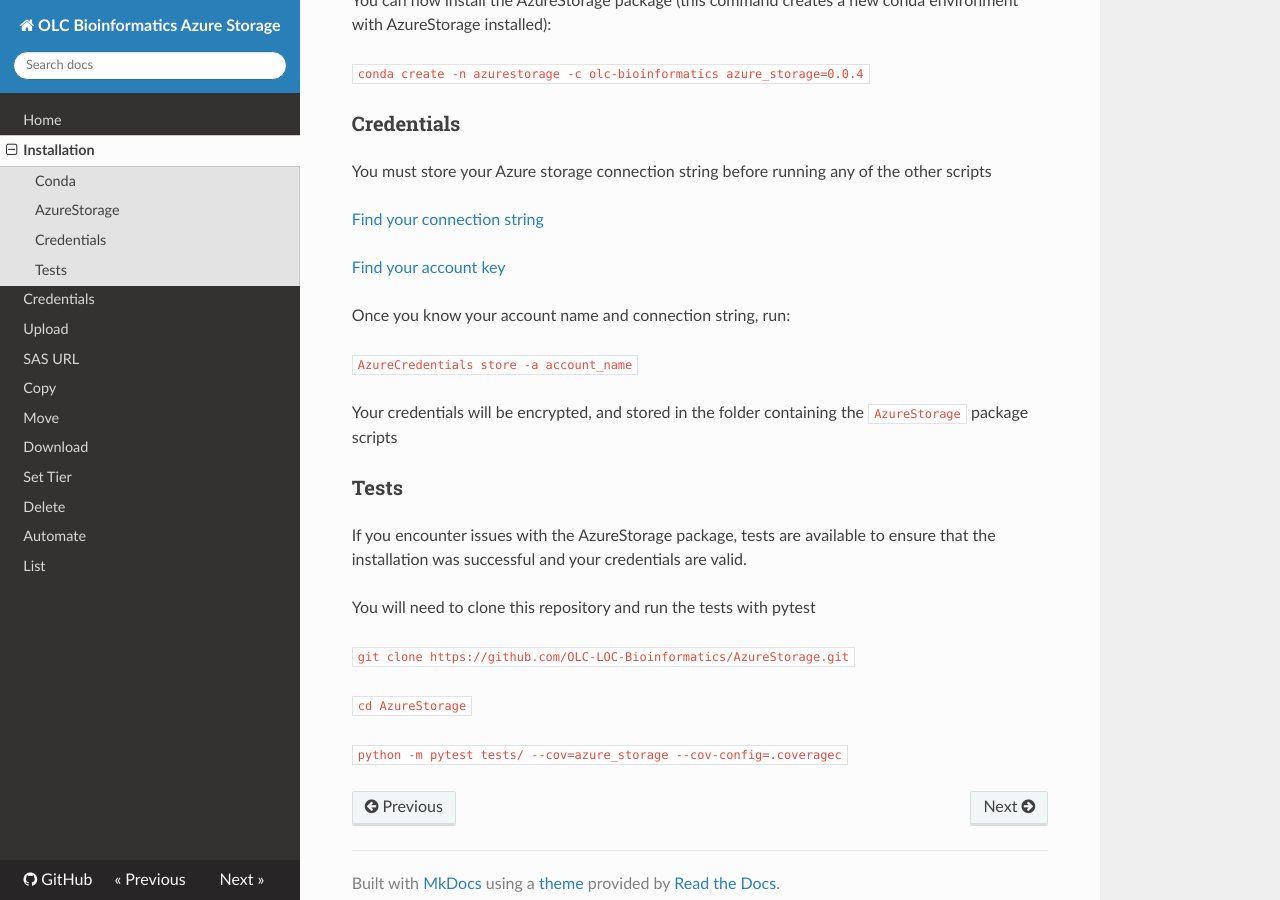
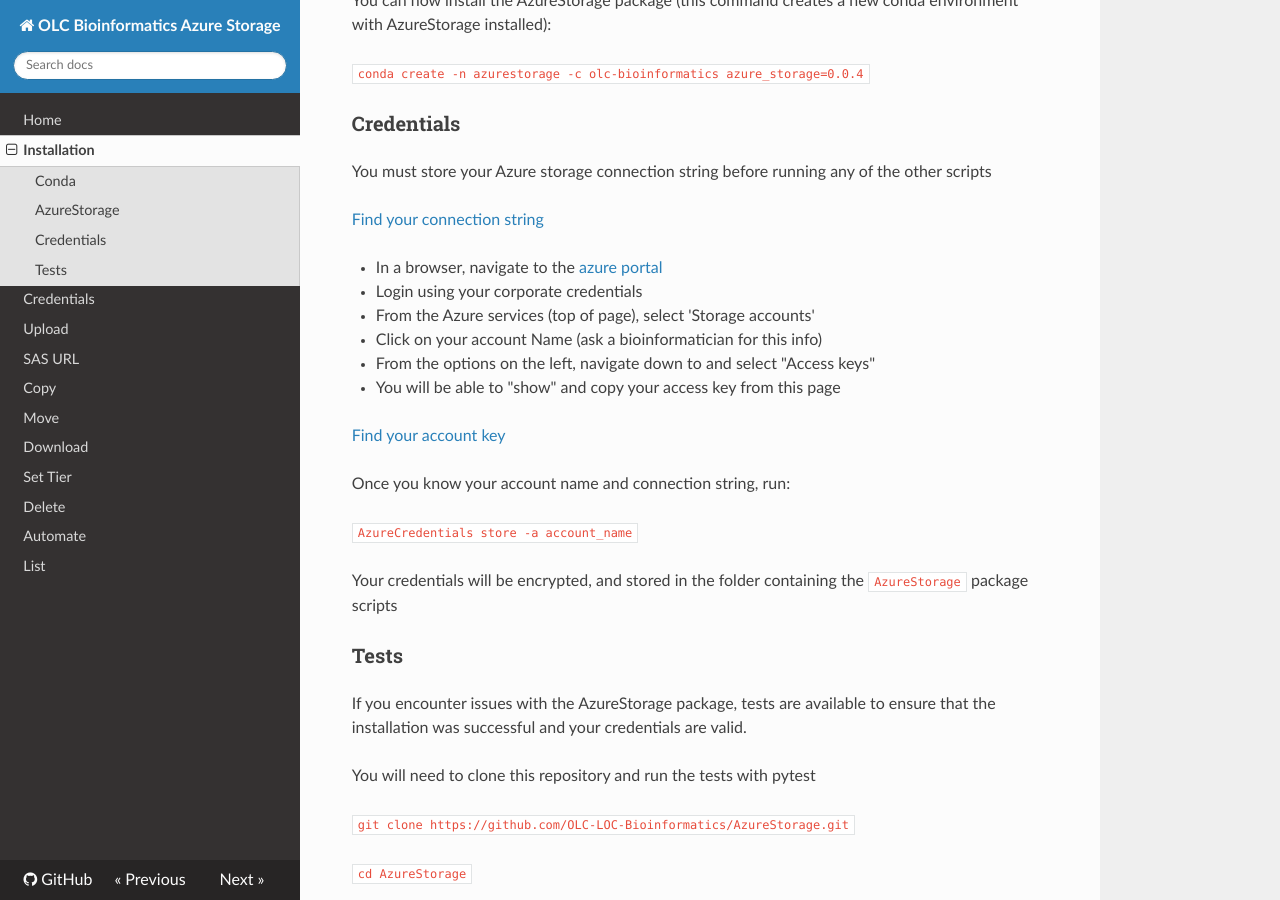
Before and after one commit to OLC-LOC-Bioinformatics/AzureStorage, an MkDocs documentation site: the page built from docs/install.md, in a window 1280 px wide and 900 px high, scrolled down 446 px. Built offline with MkDocs 1.6.1, drawn with Linux system fonts in a browser that asks for light colours; nearby versions of some CDN libraries.

Commit message:
Added more details to the install instructions

```diff
--- a/docs/install.md
+++ b/docs/install.md
@@ -24,6 +24,13 @@
 
 [Find your connection string](https://docs.microsoft.com/en-us/azure/storage/common/storage-configure-connection-string#:~:text=You%20can%20find%20your%20storage,primary%20and%20secondary%20access%20keys.)
 
+ - In a browser, navigate to the [azure portal](portal.azure.com)
+ - Login using your corporate credentials
+ - From the Azure services (top of page), select 'Storage accounts'
+ - Click on your account Name (ask a bioinformatician for this info)
+ - From the options on the left, navigate down to and select "Access keys"
+ - You will be able to "show" and copy your access key from this page
+
 [Find your account key](https://www.zenko.io/blog/how-to-find-keys-and-account-info-for-aws-azure-and-google/#:~:text=Azure%20Account%20Name%C2%A0%3D%20the%20name%20of%20your%20Azure%20storage%20account%20located%20on%20the%20top%20of%20the%20Azure%20Portal%20(screenshot%20below%20%E2%80%93%20%E2%80%9Cscalitydemo%E2%80%9D%20is%20Azure%20Account%20Name).)
 
 Once you know your account name and connection string, run:
```
